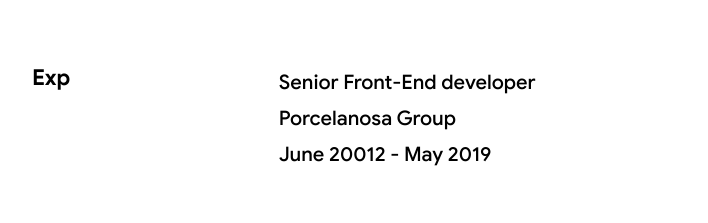
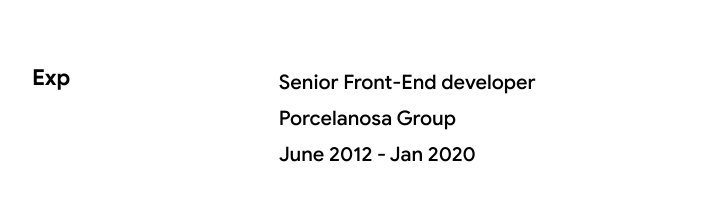
Before and after one commit to amariner/portfolio, a React (Create React App) app: page /about in a window 1280 px wide. Shown: the part 405-628 px from the top of the page, without its empty margins (285-993 px from the left). Built offline with nearby package versions, Linux system fonts and the light colour scheme.

Commit message:
Changes about

```diff
--- a/src/views/About.jsx
+++ b/src/views/About.jsx
@@ -55,7 +55,7 @@
         Meanwhile, I spend most of my time doing all kinds of creative things.
         By day drawing, I compose music and work to achieve a black belt in
         JavaScript. Currently learning to incorporate Express and MongoDB.es in
-        my projects. .
+        my projects.
       </p>
 
       <section
@@ -70,7 +70,7 @@
           Senior Front-End developer <br />
           Porcelanosa Group
           <br />
-          June 20012 - May 2019
+          June 2012 - Jan 2020
         </div>
         <div className="column-left">Skills</div>
         <div className="column-right">
```
